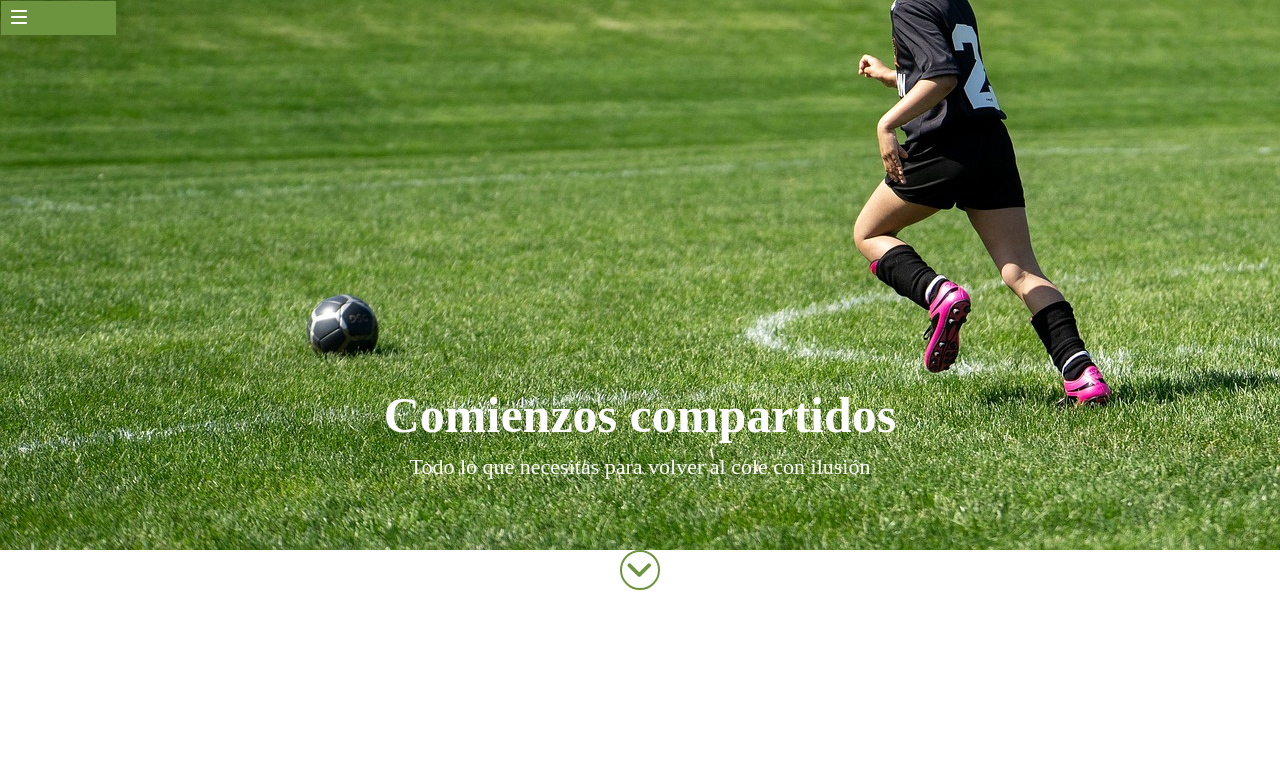
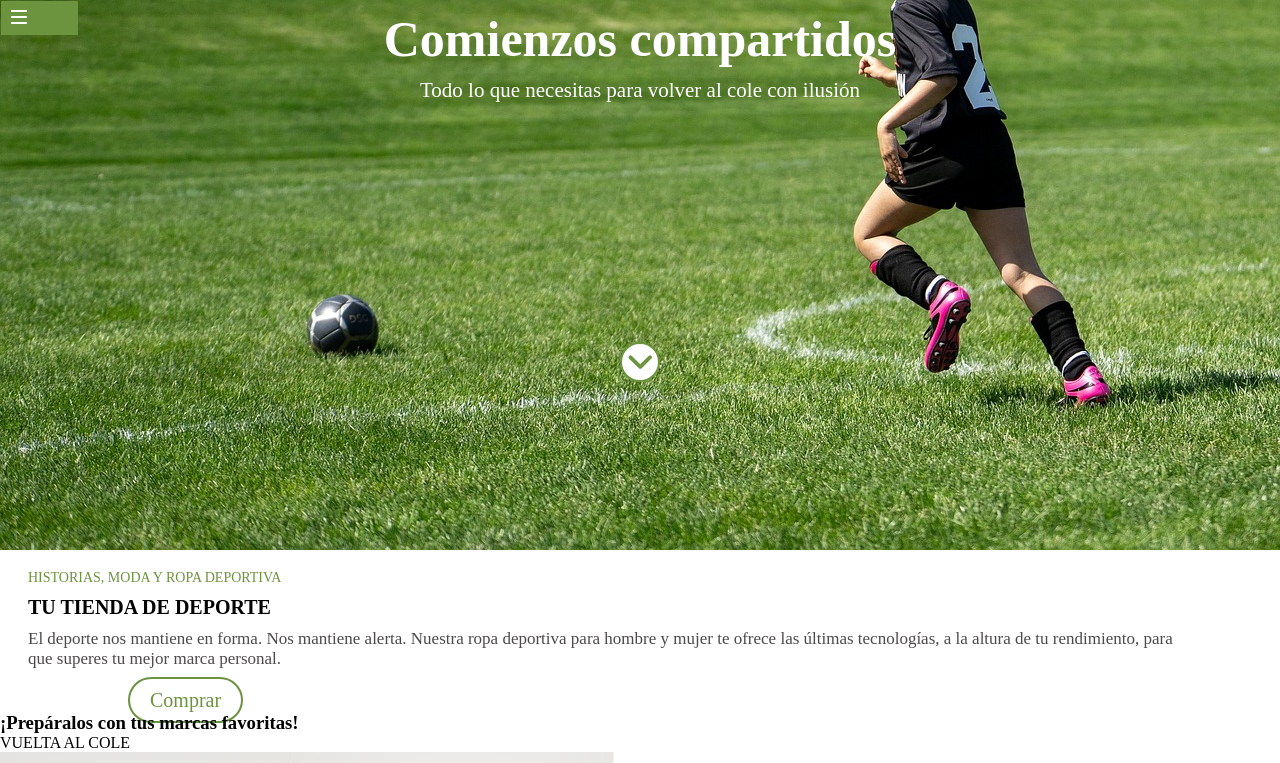
Before and after one commit to Adalab/modulo-1-evaluacion-final-sprietoviciana, a website built with Vite: page src/index.html in a window 1280 px wide. Shown: the top 763 px of the page. Built offline with nearby package versions, Linux system fonts and the light colour scheme.

Commit message:
main-section

```diff
--- a/src/partials/header.html
+++ b/src/partials/header.html
@@ -5,12 +5,12 @@
     <div class="header_title">
         <h1>Comienzos compartidos</h1>
         <p>Todo lo que necesitas para volver al cole con ilusión</p>
-    </div>
-    <div class="a_scroll">
-        <a href="">
-            <img src="/images/ico-scroll-down.svg" alt="Boton">
-        </a>
+        <div class="a_scroll">
+            <a href="">
+                <img src="/images/ico-scroll-down.svg" alt="Boton">
+            </a>
+        </div>
+
     </div>
 
-
 </header>
--- a/src/partials/main.html
+++ b/src/partials/main.html
@@ -1,6 +1,40 @@
 <main class="main">
     <section>
-
+        <aside class="aside">
+            <p class="aside_p">HISTORIAS, MODA Y ROPA DEPORTIVA</p>
+            <h3 class="aside_h3">TU TIENDA DE DEPORTE</h3>
+            <p class="paragraph">El deporte nos mantiene en forma.
+                Nos mantiene alerta. Nuestra ropa deportiva
+                para hombre y mujer te ofrece las últimas tecnologías,
+                a la altura de tu rendimiento, para que superes tu
+                mejor marca personal.
+            </p>
+        </aside>
+        <div class="aside_button">
+            <a href="">Comprar</a>
+        </div>
     </section>
 
+    <section>
+        <div class="section_title">
+            <h3>¡Prepáralos con tus marcas favoritas!</h3>
+            <p>VUELTA AL COLE</p>
+        </div>
+        <div class="section_images">
+            <img src="/images/lpbts-mod05-img01-desk.png" alt="Mochila Puma">
+            <p>Mochilas escolares</p>
+            <img src="/images/lpbts-mod05-img04-mob.png" alt="Estuches">
+            <p>Estuches</p>
+            <img src="/images/lpbts-mod05-img03-mob.png" alt="Mochila Nike">
+            <p>Bolsas de deporte</p>
+        </div>
+        <div class="section_images_buttom">
+            <a href="">Empezar ahora</a>
+        </div>
+    </section>
+    <div>
+        <a href="">
+            <img src="/images/ico-arrow.svg" alt="Buttom up">
+        </a>
+    </div>
 </main>
--- a/src/scss/core/_variables.scss
+++ b/src/scss/core/_variables.scss
@@ -1 +1,4 @@
 $principal-color: #6c933e;
+$secundary-color: white;
+$light-green: #d9e4cc;
+$paragraph-color: rgb(76, 73, 73);
--- a/src/scss/layout/_header.scss
+++ b/src/scss/layout/_header.scss
@@ -1,11 +1,11 @@
 .header > a {
   background-color: $principal-color;
-  width: 9%;
+  width: 6%;
   margin-left: 1px;
   margin-top: 1px;
   padding: 7px;
   position: fixed;
-  z-index: 0;
+  z-index: 1;
   & img {
     margin-left: 3px;
     margin-top: 2px;
@@ -25,27 +25,27 @@
   display: flex;
   flex-direction: column;
   justify-content: end;
-  color: white;
+  color: $secundary-color;
   text-align: center;
   & h1 {
     font-size: 50px;
     margin: 10px;
   }
-  & p{
-    font-size: 22px;
+  & p {
+    font-size: 21px;
     margin-bottom: 70px;
   }
 }
 
 .a_scroll {
-    background-color: white;
+  background-color: $secundary-color;
   width: 40px;
   height: 40px;
   border-radius: 50%;
   padding: 5px;
   margin: auto;
   border: 2px solid $principal-color;
-    & img{
+  & img {
     width: 25px;
     margin-top: 6px;
   }
--- a/src/scss/layout/_page.scss
+++ b/src/scss/layout/_page.scss
@@ -1,3 +1,33 @@
 .main {
-  width: 100%;
+  background-color: $secundary-color;
 }
+
+.aside {
+  padding: 20px;
+  margin-left: 8px;
+  margin-right: 80px;
+  &_p {
+    color: $principal-color;
+    font-size: 14px;
+    margin-bottom: 10px;
+  }
+}
+.aside_h3 {
+  font-size: 20px;
+  margin-bottom: 10px;
+}
+.paragraph {
+  color: $paragraph-color;
+  font-size: 17px;
+}
+
+.aside_button a {
+  color: $principal-color;
+  font-size: 20px;
+  border: 2px solid $principal-color;
+  border-radius: 30px;
+  padding: 10px;
+  padding-left: 20px;
+  padding-right: 20px;
+  margin: 10%;
+}
```
Lines whose indentation alone changed are shown as unchanged.
